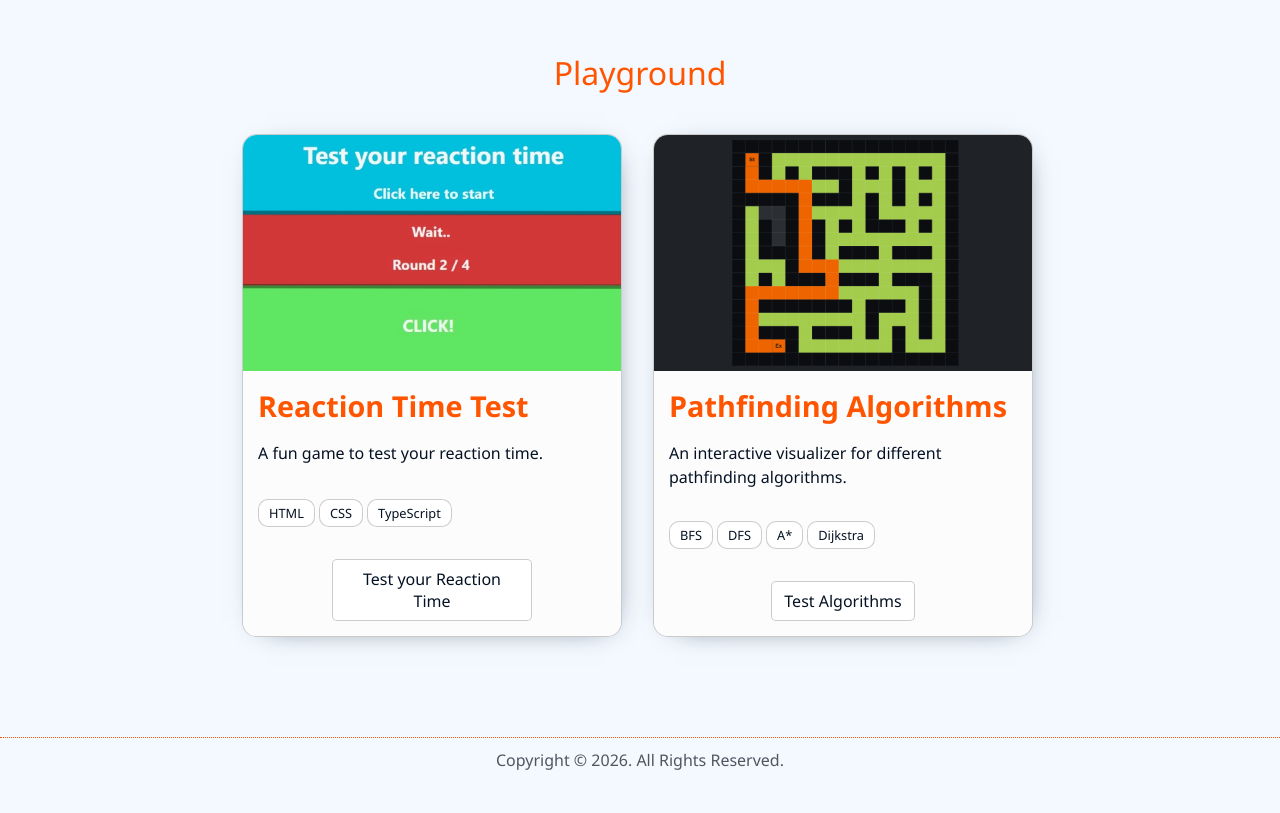
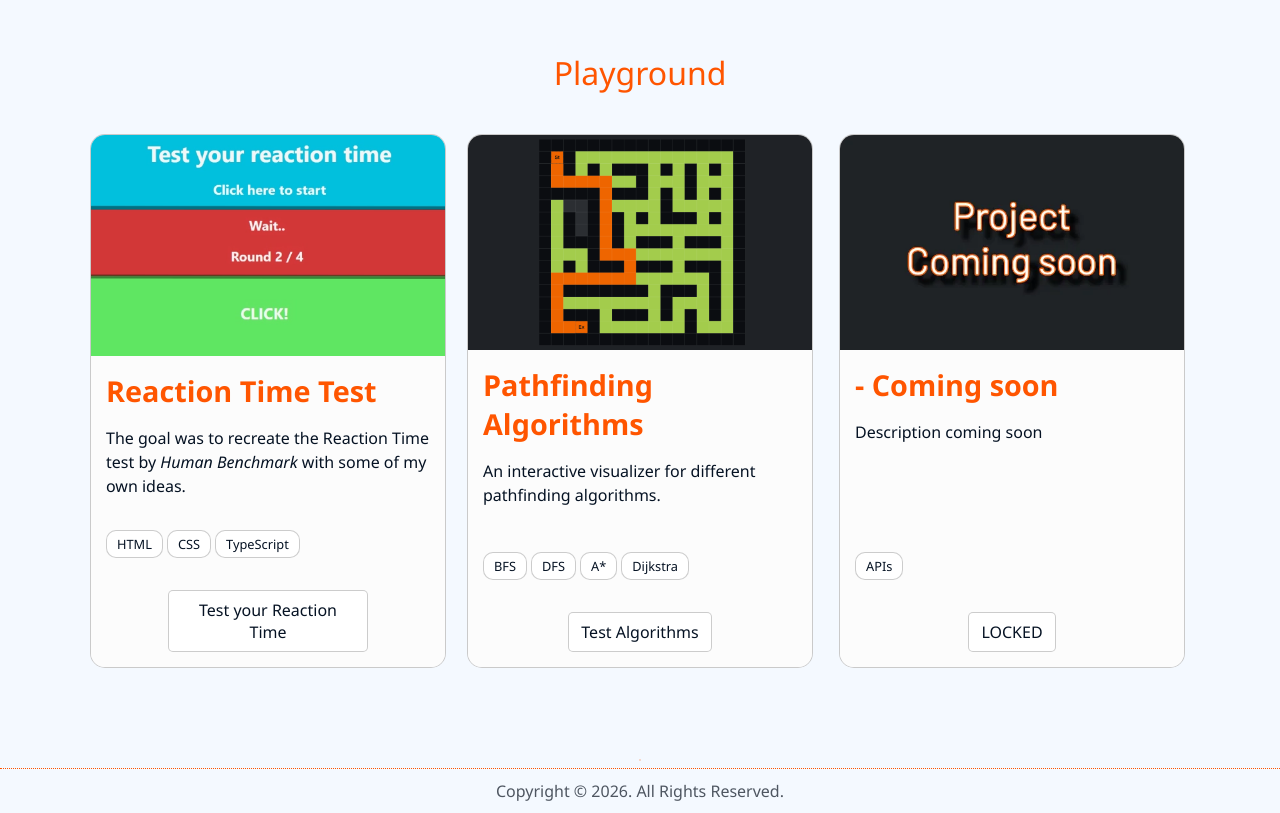
Before and after one commit to lagilogi/portfolio-website, a website built with Vite: page index.html in a window 1280 px wide. Shown: the part 2040-2853 px from the top of the page. Before the commit the page ends 2822 px from the top, so only its background shows below. Built offline with nearby package versions, Linux system fonts and the light colour scheme.

Commit message:
Homepage clean up, ADD a new project card with placeholder text, REPLACE project placeholder image

```diff
--- a/css/homepage.css
+++ b/css/homepage.css
@@ -63,7 +63,7 @@ h2 {
   align-self: center;
 }
 .profile-img:hover {
-  border-color: var(--accent)
+  border-color: var(--accent);
 }
 .profile-img:active {
   border-color: blue;
@@ -265,17 +265,13 @@ h2 {
   border: 1px var(--border) solid;
   border-radius: 15px;
   background: var(--bg);
-  box-shadow: 4px 4px 30px -20px var(--box-shadow);
   overflow: hidden;
-  transition: all .2s ease;
 }
 .project-card:hover {
-  box-shadow: 0 0 20px 1px var(--accent);
-  transform: scale(1.01);
+  box-shadow: 0 0 10px 5px var(--accent);
 }
 .project-locked:hover {
   box-shadow: none;
-  transform: scale(1);
 }
 .project-card img {
   width: 100%;
@@ -318,8 +314,7 @@ h2 {
   cursor: default;
 }
 .project-information li:active, .project-information li:hover {
-  background: var(--accent);
-  color: black;
+  background: var(--border);
 }
 .project-information a {
   max-width: 200px;
@@ -334,7 +329,8 @@ h2 {
 }
 .project-link-working:hover {
   border: 1px solid var(--accent);
-  color: var(--accent);
+  background-color: var(--accent);
+
 }
 
 .project-link-locked {
--- a/index.html
+++ b/index.html
@@ -214,7 +214,7 @@
             <img src="./assets/reaction-time-banners.webp" alt="Reaction time banners screenshots" loading="lazy">
             <div class="project-information">
               <h3>Reaction Time Test</h3>
-              <p>A fun game to test your reaction time.</p>
+              <p>The goal was to recreate the Reaction Time test by <i>Human Benchmark</i> with some of my own ideas.</p>
               <ul>
                 <li>HTML</li>
                 <li>CSS</li>
@@ -228,7 +228,7 @@
 
           <div class="projects-container">
             <div class="project-card">  <!-- Pathfinding Algorithms -->
-              <img src="./assets/Pathfinding-maze.webp" alt="Coming soon image" loading="lazy">
+              <img src="./assets/Pathfinding-maze.webp" alt="Screenshot of a maze of the interactive pathfinder visualizer" loading="lazy">
               <div class="project-information">
                 <h3>Pathfinding Algorithms</h3>
                 <p>An interactive visualizer for different pathfinding algorithms.</p>
@@ -244,6 +244,22 @@
               </div>
             </div>
           </div>
+
+          <div class="projects-container">
+            <div class="project-card project-locked">  <!-- Pathfinding Algorithms -->
+              <img src="./assets/project-coming-soon.webp" alt="Coming soon image" loading="lazy">
+              <div class="project-information">
+                <h3>- Coming soon</h3>
+                <p>Description coming soon</p>
+                <ul>
+                  <li>APIs</li>
+                </ul>
+                <a class="project-link-locked">
+                LOCKED
+              </a>
+              </div>
+            </div>
+          </div>
         </div>
       </section>
 
```
Also changed, not shown: assets/pf-coming-soon.webp (deleted), assets/project-coming-soon.webp (added).
